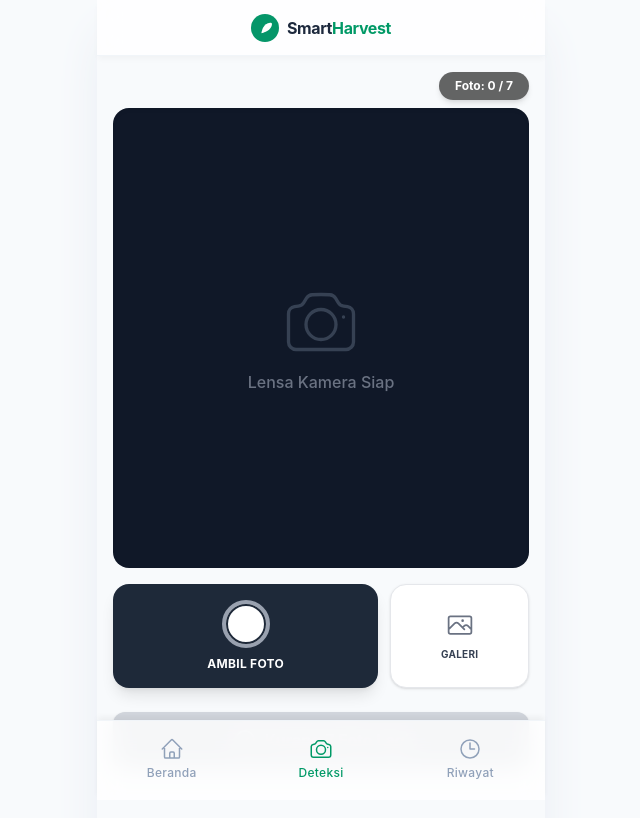
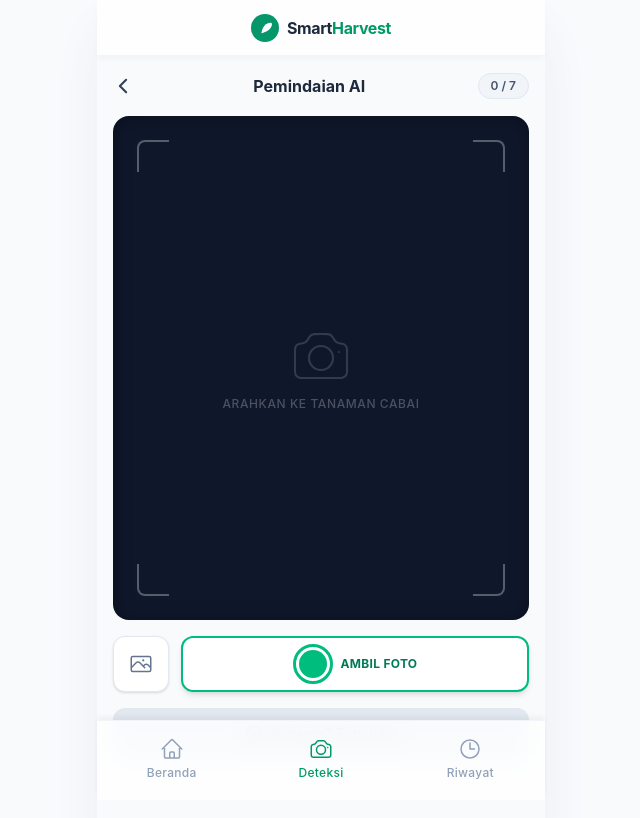
Before and after one commit to azulfikri/smart-chili-harvest, a Vue app in the folder frontend/: page /detection in a window 1280 px wide. Shown: the top 818 px of the page, without its empty margins (319-959 px from the left). Built offline with nearby package versions, Linux system fonts and the light colour scheme; sample sign-in values are in the browser's storage; the HTML template or start-up script is replaced by a standard one.

Commit message:
feat: update ui camera and detection view

```diff
--- a/frontend/src/views/DetectionView.vue
+++ b/frontend/src/views/DetectionView.vue
@@ -137,9 +137,9 @@ const handleFinalize = async () => {
 </script>
 
 <template>
-  <div class="p-4 flex flex-col h-[calc(100vh-4rem)]">
+  <div class="flex flex-col min-h-[calc(100vh-5rem)]">
 
-    <!-- Hidden File Input untuk integrasi Kamera Smartphone & File Browser Desktop -->
+    <!-- Hidden File Input -->
     <input
       type="file"
       accept="image/*"
@@ -148,53 +148,89 @@ const handleFinalize = async () => {
       @change="handleFileUpload"
     >
 
-    <!-- LAYAR B (Feedback Instan Kotak Pembatas Per Foto) -->
-    <div v-if="isViewingFeedback" class="grow flex flex-col items-center animate-in fade-in zoom-in duration-300">
-      <div class="w-full bg-white rounded-2xl shadow-sm border border-gray-100 overflow-hidden mt-2">
-        <!-- Placeholder Image -->
-        <div class="w-full h-80 bg-gray-900 relative flex items-center justify-center">
+    <!-- Top Header Bar -->
+    <div class="flex items-center justify-between px-4 py-3">
+      <button
+        @click="router.push('/dashboard')"
+        class="p-2 -ml-2 rounded-full hover:bg-slate-100 active:bg-slate-200 transition-colors text-slate-700"
+      >
+        <svg xmlns="http://www.w3.org/2000/svg" fill="none" viewBox="0 0 24 24" stroke-width="2.5" stroke="currentColor" class="w-5 h-5">
+          <path stroke-linecap="round" stroke-linejoin="round" d="M15.75 19.5L8.25 12l7.5-7.5" />
+        </svg>
+      </button>
+      <h1 class="text-base font-bold text-slate-800">Pemindaian AI</h1>
+      <!-- Floating Pill Counter -->
+      <div
+        class="px-3 py-1 rounded-full text-xs font-semibold border"
+        :class="photoCounter >= 7
+          ? 'bg-emerald-50 text-emerald-700 border-emerald-200'
+          : 'bg-slate-100 text-slate-600 border-slate-200'"
+      >
+        <span :class="{'text-emerald-600 font-bold': photoCounter >= 7}">{{ photoCounter }}</span> / 7
+      </div>
+    </div>
+
+    <!-- ============================================ -->
+    <!-- LAYAR B: Feedback Instan Setelah Foto Diambil -->
+    <!-- ============================================ -->
+    <div v-if="isViewingFeedback" class="grow flex flex-col px-4 pb-4">
+
+      <!-- Preview Foto -->
+      <div class="w-full rounded-2xl shadow-md border border-slate-100 overflow-hidden bg-slate-900">
+        <div class="w-full aspect-[3/4] relative flex items-center justify-center">
           <img v-if="previewImageUrl" :src="previewImageUrl" class="w-full h-full object-contain" alt="Captured Chili" />
 
-          <!-- Mockup Bounding Box Overlay jika respon deteksi berhasil -->
-          <div v-if="currentPhotoData && currentPhotoData.status === 'success'" class="absolute inset-0 border-4 border-green-500 rounded border-dashed opacity-50 m-4 pointer-events-none"></div>
-        </div>
-
-        <!-- Teks Statistik -->
-        <div class="p-5 text-center bg-white">
-          <h2 class="text-sm font-semibold text-gray-500 mb-2 uppercase tracking-wider">Hasil Deteksi AI</h2>
-          <div v-if="currentPhotoData" class="flex justify-center space-x-4 text-xs font-medium text-gray-800">
-            <div class="flex flex-col items-center">
-              <span class="w-3 h-3 rounded-full bg-yellow-400 mb-1"></span>
-              <span>Semi-ripe: {{ currentPhotoData.semi_ripe }}</span>
-            </div>
-            <div class="flex flex-col items-center">
-              <span class="w-3 h-3 rounded-full bg-orange-500 mb-1"></span>
-              <span>Nearly-ripe: {{ currentPhotoData.nearly_ripe }}</span>
-            </div>
-            <div class="flex flex-col items-center">
-              <span class="w-3 h-3 rounded-full bg-red-600 mb-1"></span>
-              <span>Ripe: {{ currentPhotoData.ripe }}</span>
-            </div>
+          <!-- Overlay Success Indicator -->
+          <div v-if="currentPhotoData && currentPhotoData.status === 'success'" class="absolute top-3 right-3 bg-emerald-500 text-white px-2.5 py-1 rounded-full text-[10px] font-bold tracking-wide flex items-center gap-1 shadow-lg">
+            <svg xmlns="http://www.w3.org/2000/svg" fill="none" viewBox="0 0 24 24" stroke-width="2.5" stroke="currentColor" class="w-3 h-3">
+              <path stroke-linecap="round" stroke-linejoin="round" d="M4.5 12.75l6 6 9-13.5" />
+            </svg>
+            Terdeteksi
           </div>
         </div>
       </div>
 
-      <!-- Tombol Feedback Horizontal -->
-      <div class="w-full flex justify-between space-x-3 mt-6">
+      <!-- Mini Grid Statistik 3 Kolom -->
+      <div v-if="currentPhotoData" class="bg-white rounded-2xl shadow-sm border border-slate-100 mt-4 overflow-hidden">
+        <p class="text-[10px] font-semibold text-slate-400 uppercase tracking-widest text-center pt-3 pb-2">Hasil Deteksi AI</p>
+        <div class="grid grid-cols-3 divide-x divide-slate-100">
+          <!-- Semi-ripe -->
+          <div class="flex flex-col items-center py-3">
+            <span class="text-lg font-bold text-slate-800">{{ currentPhotoData.semi_ripe }}</span>
+            <span class="text-[10px] font-medium text-amber-500 uppercase tracking-wider mt-0.5">Semi-ripe</span>
+          </div>
+          <!-- Nearly-ripe -->
+          <div class="flex flex-col items-center py-3">
+            <span class="text-lg font-bold text-slate-800">{{ currentPhotoData.nearly_ripe }}</span>
+            <span class="text-[10px] font-medium text-orange-500 uppercase tracking-wider mt-0.5">Nearly-ripe</span>
+          </div>
+          <!-- Ripe -->
+          <div class="flex flex-col items-center py-3">
+            <span class="text-lg font-bold text-slate-800">{{ currentPhotoData.ripe }}</span>
+            <span class="text-[10px] font-medium text-rose-600 uppercase tracking-wider mt-0.5">Ripe</span>
+          </div>
+        </div>
+      </div>
+
+      <!-- Spacer -->
+      <div class="grow"></div>
+
+      <!-- Tombol Aksi Feedback -->
+      <div class="flex gap-3 mt-4">
         <button
           @click="handleRetake"
-          class="flex-1 py-4 px-4 rounded-xl font-bold border-2 border-red-500 text-red-500 active:bg-red-50 transition-colors flex justify-center items-center gap-2"
+          class="flex-1 py-3.5 px-4 rounded-xl font-semibold text-sm bg-slate-100 text-slate-600 hover:bg-slate-200 active:bg-slate-200 transition-all active:scale-[0.98] flex justify-center items-center gap-2 cursor-pointer"
         >
-          <svg xmlns="http://www.w3.org/2000/svg" fill="none" viewBox="0 0 24 24" stroke-width="2" stroke="currentColor" class="w-5 h-5">
+          <svg xmlns="http://www.w3.org/2000/svg" fill="none" viewBox="0 0 24 24" stroke-width="2" stroke="currentColor" class="w-4 h-4">
             <path stroke-linecap="round" stroke-linejoin="round" d="M16.023 9.348h4.992v-.001M2.985 19.644v-4.992m0 0h4.992m-4.993 0l3.181 3.183a8.25 8.25 0 0013.803-3.7M4.031 9.865a8.25 8.25 0 0113.803-3.7l3.181 3.182m0-4.991v4.99" />
           </svg>
           Foto Ulang
         </button>
         <button
           @click="handleSaveAndContinue"
-          class="flex-1 py-4 px-4 rounded-xl font-bold bg-green-600 text-white active:bg-green-700 transition-colors flex justify-center items-center gap-2 shadow-lg shadow-green-200"
+          class="flex-1 py-3.5 px-4 rounded-xl font-semibold text-sm bg-emerald-600 text-white hover:bg-emerald-700 active:bg-emerald-800 transition-all active:scale-[0.98] shadow-lg shadow-emerald-600/20 flex justify-center items-center gap-2 cursor-pointer"
         >
-          <svg xmlns="http://www.w3.org/2000/svg" fill="none" viewBox="0 0 24 24" stroke-width="2" stroke="currentColor" class="w-5 h-5">
+          <svg xmlns="http://www.w3.org/2000/svg" fill="none" viewBox="0 0 24 24" stroke-width="2.5" stroke="currentColor" class="w-4 h-4">
             <path stroke-linecap="round" stroke-linejoin="round" d="M4.5 12.75l6 6 9-13.5" />
           </svg>
           Simpan & Lanjut
@@ -202,72 +238,82 @@ const handleFinalize = async () => {
       </div>
     </div>
 
-    <!-- LAYAR A (Kamera Aktif & Placeholder Capture) -->
-    <div v-else class="grow flex flex-col">
-      <!-- Indikator Counter Kanan Atas -->
-      <div class="flex justify-end mb-2">
-        <div class="bg-black/60 text-white px-4 py-1.5 rounded-full text-xs font-bold shadow-md z-10 flex items-center gap-2">
-          <span :class="{'text-green-400': photoCounter >= 7}">Foto: {{ photoCounter }} / 7</span>
-        </div>
-      </div>
+    <!-- ======================================== -->
+    <!-- LAYAR A: Kamera Aktif & Placeholder -->
+    <!-- ======================================== -->
+    <div v-else class="grow flex flex-col px-4 pb-4">
 
-      <!-- Kotak Hitam Placeholder Kamera -->
-      <div class="w-full grow bg-gray-900 rounded-2xl relative shadow-inner overflow-hidden flex flex-col items-center justify-center">
+      <!-- Bingkai Kamera Futuristik -->
+      <div class="w-full grow bg-slate-900 rounded-2xl relative shadow-[inset_0_2px_20px_rgba(0,0,0,0.3)] overflow-hidden flex flex-col items-center justify-center">
+
         <!-- Loading Overlay Saat Upload -->
-        <div v-if="isUploading" class="absolute inset-0 bg-black/70 z-20 flex flex-col items-center justify-center text-white">
-          <div class="animate-spin rounded-full h-12 w-12 border-b-2 border-white mb-3"></div>
-          <p class="font-medium">Menganalisis Gambar AI...</p>
+        <div v-if="isUploading" class="absolute inset-0 bg-black/80 z-20 flex flex-col items-center justify-center text-white backdrop-blur-sm">
+          <div class="animate-spin rounded-full h-12 w-12 border-2 border-white/20 border-t-white mb-4"></div>
+          <p class="text-sm font-semibold tracking-wide">Menganalisis Gambar...</p>
+          <p class="text-xs text-white/50 mt-1">Model YOLOv8 sedang memproses</p>
         </div>
 
-        <svg xmlns="http://www.w3.org/2000/svg" fill="none" viewBox="0 0 24 24" stroke-width="1" stroke="currentColor" class="w-20 h-20 text-gray-700 mb-2">
+        <!-- Scanning Target Overlay (Sudut Bidik) -->
+        <div class="absolute inset-6 pointer-events-none">
+          <!-- Top-Left Corner -->
+          <div class="absolute top-0 left-0 w-8 h-8 border-t-2 border-l-2 border-white/30 rounded-tl-lg"></div>
+          <!-- Top-Right Corner -->
+          <div class="absolute top-0 right-0 w-8 h-8 border-t-2 border-r-2 border-white/30 rounded-tr-lg"></div>
+          <!-- Bottom-Left Corner -->
+          <div class="absolute bottom-0 left-0 w-8 h-8 border-b-2 border-l-2 border-white/30 rounded-bl-lg"></div>
+          <!-- Bottom-Right Corner -->
+          <div class="absolute bottom-0 right-0 w-8 h-8 border-b-2 border-r-2 border-white/30 rounded-br-lg"></div>
+        </div>
+
+        <!-- Ikon Kamera Center -->
+        <svg xmlns="http://www.w3.org/2000/svg" fill="none" viewBox="0 0 24 24" stroke-width="0.8" stroke="currentColor" class="w-16 h-16 text-white/15 mb-2">
           <path stroke-linecap="round" stroke-linejoin="round" d="M6.827 6.175A2.31 2.31 0 015.186 7.23c-.38.054-.757.112-1.134.175C2.999 7.58 2.25 8.507 2.25 9.574V18a2.25 2.25 0 002.25 2.25h15A2.25 2.25 0 0021.75 18V9.574c0-1.067-.75-1.994-1.802-2.169a47.865 47.865 0 00-1.134-.175 2.31 2.31 0 01-1.64-1.055l-.822-1.316a2.192 2.192 0 00-1.736-1.039 48.774 48.774 0 00-5.232 0 2.192 2.192 0 00-1.736 1.039l-.821 1.316z" />
           <path stroke-linecap="round" stroke-linejoin="round" d="M16.5 12.75a4.5 4.5 0 11-9 0 4.5 4.5 0 019 0zM18.75 10.5h.008v.008h-.008V10.5z" />
         </svg>
-        <p class="text-gray-500 font-medium">Lensa Kamera Siap</p>
+        <p class="text-white/25 text-xs font-medium tracking-wider uppercase">Arahkan ke tanaman cabai</p>
       </div>
 
-      <!-- Alternatif Input Horizontal (Bawah Kamera) -->
-      <div class="flex space-x-3 mt-4 mb-2">
-        <!-- Tombol Utama (Ambil Foto) -->
+      <!-- Tombol Capture & Galeri -->
+      <div class="flex items-center gap-3 mt-4">
+        <!-- Tombol Galeri (Kiri) -->
+        <button
+          @click="triggerFileInput(false)"
+          :disabled="isUploading"
+          class="w-14 h-14 flex items-center justify-center bg-white border border-slate-200 rounded-xl shadow-sm hover:bg-slate-50 active:bg-slate-100 transition-all cursor-pointer disabled:opacity-50 disabled:cursor-not-allowed"
+        >
+          <svg xmlns="http://www.w3.org/2000/svg" fill="none" viewBox="0 0 24 24" stroke-width="1.5" stroke="currentColor" class="w-6 h-6 text-slate-500">
+            <path stroke-linecap="round" stroke-linejoin="round" d="M2.25 15.75l5.159-5.159a2.25 2.25 0 013.182 0l5.159 5.159m-1.5-1.5l1.409-1.409a2.25 2.25 0 013.182 0l2.909 2.909m-18 3.75h16.5a1.5 1.5 0 001.5-1.5V6a1.5 1.5 0 00-1.5-1.5H3.75A1.5 1.5 0 002.25 6v12a1.5 1.5 0 001.5 1.5zm10.5-11.25h.008v.008h-.008V8.25zm.375 0a.375.375 0 11-.75 0 .375.375 0 01.75 0z" />
+          </svg>
+        </button>
+
+        <!-- Tombol Capture Besar (Tengah) -->
         <button
           @click="triggerFileInput(true)"
           :disabled="isUploading"
-          class="grow flex flex-col items-center justify-center bg-gray-800 hover:bg-gray-700 active:bg-gray-900 text-white py-4 rounded-2xl shadow-lg transition-all disabled:opacity-50 disabled:cursor-not-allowed"
+          class="grow h-14 flex items-center justify-center bg-white border-2 border-emerald-500 rounded-xl shadow-md hover:border-emerald-600 active:scale-[0.97] transition-all cursor-pointer disabled:opacity-50 disabled:cursor-not-allowed gap-2"
         >
-          <!-- Lingkaran Shutter -->
-          <div class="w-12 h-12 rounded-full border-4 border-gray-400 bg-white mb-2 flex items-center justify-center">
-            <div class="w-10 h-10 rounded-full bg-white border-2 border-gray-800"></div>
+          <!-- Shutter Ring -->
+          <div class="w-10 h-10 rounded-full border-[3px] border-emerald-500 flex items-center justify-center">
+            <div class="w-7 h-7 rounded-full bg-emerald-500"></div>
           </div>
-          <span class="text-xs font-bold tracking-wide uppercase">Ambil Foto</span>
-        </button>
-
-        <!-- Tombol Sekunder (Galeri) -->
-        <button
-          @click="triggerFileInput(false)"
-          :disabled="isUploading"
-          class="w-1/3 flex flex-col items-center justify-center bg-white border border-gray-200 text-gray-700 py-4 rounded-2xl shadow-sm hover:bg-gray-50 active:bg-gray-100 transition-all disabled:opacity-50 disabled:cursor-not-allowed"
-        >
-          <svg xmlns="http://www.w3.org/2000/svg" fill="none" viewBox="0 0 24 24" stroke-width="1.5" stroke="currentColor" class="w-7 h-7 mb-2 text-gray-500">
-            <path stroke-linecap="round" stroke-linejoin="round" d="M2.25 15.75l5.159-5.159a2.25 2.25 0 013.182 0l5.159 5.159m-1.5-1.5l1.409-1.409a2.25 2.25 0 013.182 0l2.909 2.909m-18 3.75h16.5a1.5 1.5 0 001.5-1.5V6a1.5 1.5 0 00-1.5-1.5H3.75A1.5 1.5 0 002.25 6v12a1.5 1.5 0 001.5 1.5zm10.5-11.25h.008v.008h-.008V8.25zm.375 0a.375.375 0 11-.75 0 .375.375 0 01.75 0z" />
-          </svg>
-          <span class="text-[10px] font-bold tracking-wide uppercase">Galeri</span>
+          <span class="text-xs font-bold text-emerald-700 uppercase tracking-wide">Ambil Foto</span>
         </button>
       </div>
     </div>
 
     <!-- Tombol Evaluasi Akhir (Hitung HRS) -->
-    <div class="mt-4 mb-2">
+    <div class="px-4 pb-4">
       <button
         @click="handleFinalize"
         :disabled="photoCounter < 7 || isFinalizing"
-        class="w-full py-4 px-6 rounded-xl font-bold text-white shadow transition-all flex justify-center items-center gap-2"
+        class="w-full py-4 px-6 rounded-xl font-semibold text-sm transition-all duration-200 flex justify-center items-center gap-2"
         :class="{
-          'bg-gray-300 text-gray-500 cursor-not-allowed': photoCounter < 7,
-          'bg-green-500 hover:bg-green-600 active:bg-green-700 shadow-green-200 shadow-lg': photoCounter >= 7
+          'bg-slate-200 text-slate-400 cursor-not-allowed': photoCounter < 7,
+          'bg-[#065f46] text-white shadow-lg shadow-emerald-700/20 hover:bg-[#064e3b] active:scale-[0.98] cursor-pointer': photoCounter >= 7
         }"
       >
-        <span v-if="isFinalizing" class="animate-spin rounded-full h-5 w-5 border-b-2 border-white"></span>
-        <svg v-else xmlns="http://www.w3.org/2000/svg" fill="none" viewBox="0 0 24 24" stroke-width="2" stroke="currentColor" class="w-6 h-6">
+        <span v-if="isFinalizing" class="animate-spin rounded-full h-5 w-5 border-2 border-white/20 border-t-white"></span>
+        <svg v-else xmlns="http://www.w3.org/2000/svg" fill="none" viewBox="0 0 24 24" stroke-width="2" stroke="currentColor" class="w-5 h-5">
           <path stroke-linecap="round" stroke-linejoin="round" d="M9 12.75L11.25 15 15 9.75M21 12a9 9 0 11-18 0 9 9 0 0118 0z" />
         </svg>
         {{ isFinalizing ? 'Menghitung Data...' : (photoCounter < 7 ? `Kurang ${7 - photoCounter} Foto Lagi` : 'Hitung Kesiapan Panen (HRS)') }}
```
Also changed, not shown: 1 other file (tests, documents, lock files or other folders).
